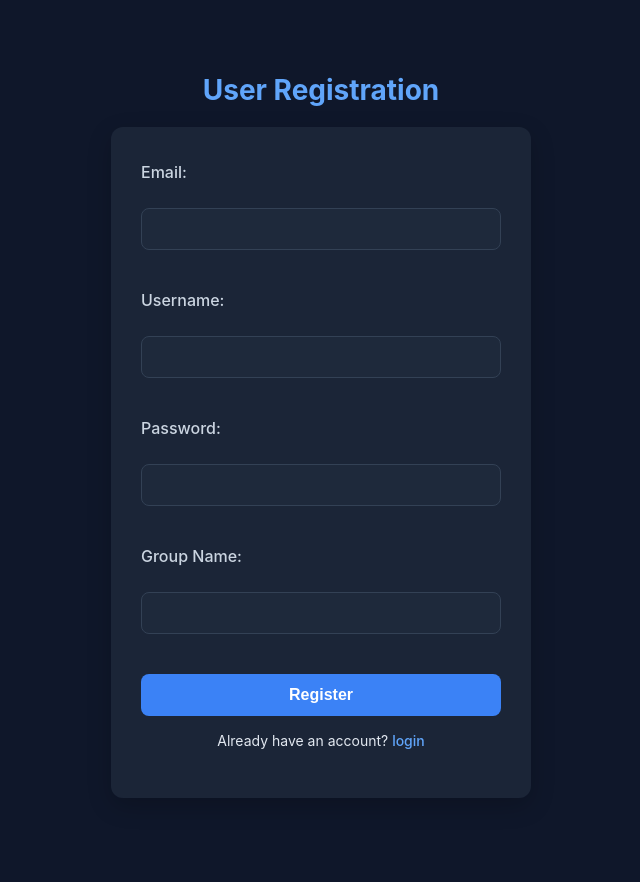
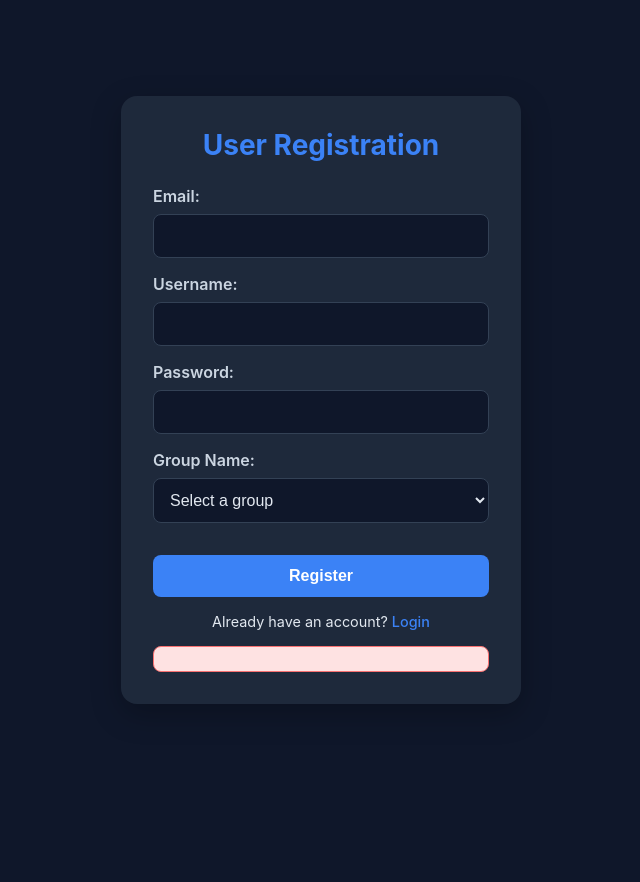
Before and after one commit to mradulnatani/SSH-authority, a Django app: page /register/ in a window 1280 px wide. Shown: the whole page, without its empty margins (319-959 px from the left). After the commit the page ends 704 px from the top, so only its background shows below. Run offline with Django 5.2, Linux system fonts and the light colour scheme; data that the repository does not hold is empty.

Commit message:
added dynamic drop down for the groups in the registration page

```diff
--- a/webtool/authentication/templates/register.html
+++ b/webtool/authentication/templates/register.html
@@ -1,94 +1,106 @@
 <!DOCTYPE html>
-<html>
+<html lang="en">
 <head>
-  <title>Register</title>
-</head>
-<body>
+  <meta charset="UTF-8" />
+  <title>User Registration</title>
+  <meta name="viewport" content="width=device-width, initial-scale=1" />
   <style>
+    :root {
+      --bg-color: #0f172a;
+      --form-bg: #1e293b;
+      --form-border: #334155;
+      --accent-color: #3b82f6;
+      --accent-hover: #2563eb;
+      --text-color: #e2e8f0;
+      --muted-text: #cbd5e1;
+      --error-bg: #fee2e2;
+      --error-border: #f87171;
+      --error-text: #b91c1c;
+    }
+
     * {
       box-sizing: border-box;
+      margin: 0;
+      padding: 0;
     }
 
     body {
       font-family: 'Inter', sans-serif;
-      background: #0f172a;
-      color: #e2e8f0;
-      margin: 0;
-      padding: 50px 20px;
+      background-color: var(--bg-color);
+      color: var(--text-color);
       display: flex;
-      flex-direction: column;
       align-items: center;
+      justify-content: center;
+      padding: 2rem;
       min-height: 100vh;
     }
 
-    h2 {
-      color: #60a5fa;
-      font-size: 28px;
-      margin-bottom: 20px;
+    form {
+      background-color: var(--form-bg);
+      padding: 2rem;
+      border-radius: 1rem;
+      max-width: 400px;
+      width: 100%;
+      box-shadow: 0 10px 30px rgba(0, 0, 0, 0.25);
+      animation: fadeIn 0.5s ease-in-out;
     }
 
-    form {
-      background: rgba(30, 41, 59, 0.8);
-      padding: 35px 30px;
-      border-radius: 12px;
-      box-shadow: 0 8px 24px rgba(0, 0, 0, 0.2);
-      max-width: 420px;
-      width: 100%;
-      animation: fadeIn 0.6s ease-in-out;
+    h2 {
+      text-align: center;
+      margin-bottom: 1.5rem;
+      color: var(--accent-color);
+      font-size: 1.75rem;
     }
 
     label {
+      font-weight: 600;
+      margin-bottom: 0.5rem;
+      color: var(--muted-text);
       display: block;
-      margin-bottom: 6px;
-      font-weight: 500;
-      color: #cbd5e1;
     }
 
-    input[type="text"],
-    input[type="email"],
-    input[type="password"] {
+    input, select {
       width: 100%;
-      padding: 12px 14px;
-      margin-bottom: 20px;
-      border: 1px solid #334155;
-      border-radius: 8px;
-      background: #1e293b;
-      color: #f1f5f9;
-      font-size: 14px;
-      transition: border 0.3s, box-shadow 0.3s;
+      padding: 0.75rem;
+      margin-bottom: 1rem;
+      background-color: #0f172a;
+      border: 1px solid var(--form-border);
+      border-radius: 0.5rem;
+      color: var(--text-color);
+      font-size: 1rem;
     }
 
-    input:focus {
-      border-color: #3b82f6;
+    input:focus, select:focus {
       outline: none;
+      border-color: var(--accent-color);
       box-shadow: 0 0 0 3px rgba(59, 130, 246, 0.3);
     }
 
-    button[type="submit"] {
+    button {
       width: 100%;
-      background-color: #3b82f6;
+      background-color: var(--accent-color);
       color: white;
-      padding: 12px;
+      padding: 0.75rem;
       border: none;
-      border-radius: 8px;
-      font-size: 16px;
+      border-radius: 0.5rem;
+      font-weight: 600;
+      font-size: 1rem;
       cursor: pointer;
-      font-weight: 600;
-      transition: background-color 0.3s ease;
+      margin-top: 1rem;
     }
 
-    button[type="submit"]:hover {
-      background-color: #2563eb;
+    button:hover {
+      background-color: var(--accent-hover);
     }
 
     p {
       text-align: center;
-      margin-top: 16px;
-      font-size: 14px;
+      font-size: 0.9rem;
+      margin-top: 1rem;
     }
 
     a {
-      color: #60a5fa;
+      color: var(--accent-color);
       text-decoration: none;
       font-weight: 500;
     }
@@ -97,87 +109,115 @@
       text-decoration: underline;
     }
 
-    #result {
-      margin-top: 20px;
+    #error {
+      margin-top: 1rem;
+      background-color: var(--error-bg);
+      color: var(--error-text);
+      border: 1px solid var(--error-border);
+      padding: 0.75rem;
+      border-radius: 0.5rem;
       text-align: center;
       font-weight: 500;
-      color: #f87171;
     }
 
     @keyframes fadeIn {
-      from {
-        opacity: 0;
-        transform: translateY(-10px);
-      }
-      to {
-        opacity: 1;
-        transform: translateY(0);
-      }
+      from { opacity: 0; transform: translateY(-10px); }
+      to { opacity: 1; transform: translateY(0); }
     }
 
     @media (max-width: 500px) {
-      form {
-        padding: 25px 20px;
-      }
+      form { padding: 1.5rem; }
     }
   </style>
-
-  <h2>User Registration</h2>
+</head>
+<body>
 
   <form id="registerForm">
-    <label>Email:</label><br>
-    <input type="email" id="email" required><br><br>
+    <h2>User Registration</h2>
 
-    <label>Username:</label><br>
-    <input type="text" id="username" required><br><br>
+    <label for="email">Email:</label>
+    <input type="email" id="email" required>
 
-    <label>Password:</label><br>
-    <input type="password" id="password" required><br><br>
+    <label for="username">Username:</label>
+    <input type="text" id="username" required>
 
-    <label>Group Name:</label><br>
-    <input type="text" id="group" required><br><br>
+    <label for="password">Password:</label>
+    <input type="password" id="password" required>
+
+    <label for="group">Group Name:</label>
+    <select id="group" required>
+      <option value="">Loading groups...</option>
+    </select>
 
     <button type="submit">Register</button>
-    <p>Already have an account? <a href="http://127.0.0.1:8000/login/">login</a></p>
+
+    <p>Already have an account? <a href="/login/">Login</a></p>
+    <p id="error"></p>
   </form>
 
-  <p id="result"></p>
+  <script>
+    // Populate group dropdown from backend
+    fetch("/api/groups/")
+      .then(response => response.json())
+      .then(groups => {
+        const groupSelect = document.getElementById("group");
+        groupSelect.innerHTML = '<option value="">Select a group</option>';
+        groups.forEach(group => {
+          const option = document.createElement("option");
+          option.value = group;
+          option.textContent = group;
+          groupSelect.appendChild(option);
+        });
+      })
+      .catch(err => {
+        document.getElementById("group").innerHTML = '<option value="">Failed to load groups</option>';
+        console.error("Group load error:", err);
+      });
 
-  <script>
+    // Handle registration
     document.getElementById("registerForm").addEventListener("submit", function (e) {
       e.preventDefault();
 
-      const email = document.getElementById("email").value;
-      const username = document.getElementById("username").value;
+      const email = document.getElementById("email").value.trim();
+      const username = document.getElementById("username").value.trim();
       const password = document.getElementById("password").value;
       const group = document.getElementById("group").value;
+      const resultEl = document.getElementById("error");
+
+      const emailPattern = /^[^\s@]+@[^\s@]+\.[^\s@]+$/;
+      const usernamePattern = /^[A-Za-z_]+$/;
+
+      if (!emailPattern.test(email)) {
+        resultEl.textContent = "Please enter a valid email address.";
+        return;
+      }
+
+      if (!usernamePattern.test(username)) {
+        resultEl.textContent = "Username should contain only letters and underscores.";
+        return;
+      }
 
       fetch("/api/register/", {
         method: "POST",
-        headers: {
-          "Content-Type": "application/json"
-        },
-        body: JSON.stringify({
-          email: email,
-          username: username,
-          password: password,
-          group: group
-        })
+        headers: { "Content-Type": "application/json" },
+        body: JSON.stringify({ email, username, password, group })
       })
-      .then(response => response.json().then(data => ({ status: response.status, body: data })))
-      .then(({ status, body }) => {
+      .then(res => res.json().then(data => ({ status: res.status, data })))
+      .then(({ status, data }) => {
         if (status === 201) {
-          document.getElementById("result").innerText = "Registration successful! You can now log in.";
-          // Optional redirect:
-          // window.location.href = "/login/";
+          resultEl.style.color = "green";
+          resultEl.textContent = "Registration successful! Redirecting...";
+          setTimeout(() => window.location.href = "/login/", 1500);
         } else {
-          document.getElementById("result").innerText = "Registration failed: " + JSON.stringify(body);
+          resultEl.style.color = "";
+          resultEl.textContent = "Registration failed: " + (data.detail || JSON.stringify(data));
         }
       })
       .catch(error => {
-        document.getElementById("result").innerText = "Error: " + error;
+        resultEl.textContent = "Error: " + error;
       });
     });
   </script>
+
 </body>
 </html>
--- a/webtool/authentication/views.py
+++ b/webtool/authentication/views.py
@@ -31,7 +31,7 @@ from authentication.models import ActivityLog
 
 
 pem_path = os.path.expanduser("~/Downloads/formradul.pem")
-command = f"ssh -i {pem_path} ubuntu@44.203.131.244"
+command = f"ssh -i {pem_path} ubuntu@18.212.11.115"
 
 
 class CustomTokenObtainPairView(TokenObtainPairView):
@@ -189,7 +189,7 @@ def sign_key_on_remote_ca(request):
                 'error': 'You already have a valid certificate. You can request a new one after it expires.'
             }, status=status.HTTP_403_FORBIDDEN)
         REMOTE_USER = "ubuntu"
-        REMOTE_HOST = "44.203.131.244"
+        REMOTE_HOST = "18.212.11.115"
         REMOTE_CONTAINER = "certificate-authority"
         SSH_KEY_PATH = os.path.expanduser("~/Downloads/formradul.pem")
 
@@ -311,6 +311,10 @@ def revoke_cert(request):
     log_activity(request.user, "revoked certificate", {"cert_id": cert_id})
     return Response({"message": "Certificate revoked"})
 
+def get_groups(request):
+    groups = Group.objects.all().values_list('name', flat=True)
+    return JsonResponse(list(groups), safe=False)
+
 # @api_view(["GET"])
 # @permission_classes([IsAuthenticated])
 # def get_activity_logs(request):
--- a/webtool/webtool/urls.py
+++ b/webtool/webtool/urls.py
@@ -10,6 +10,7 @@ from authentication.views import get_user
 from django.views.generic import TemplateView
 from authentication.views import get_all_certs
 from authentication.views import logout_view
+from authentication.views import get_groups
 
 urlpatterns = [
     path('', TemplateView.as_view(template_name="index.html")),
@@ -23,6 +24,8 @@ urlpatterns = [
     path('api/get-user/', get_user, name='get-user'),
     path("api/certificates/", get_all_certs, name="certs"),
     path("api/logout/", logout_view, name="logout"),
+    path("api/groups/", get_groups, name="get-groups"),
+
 
 
 
```
